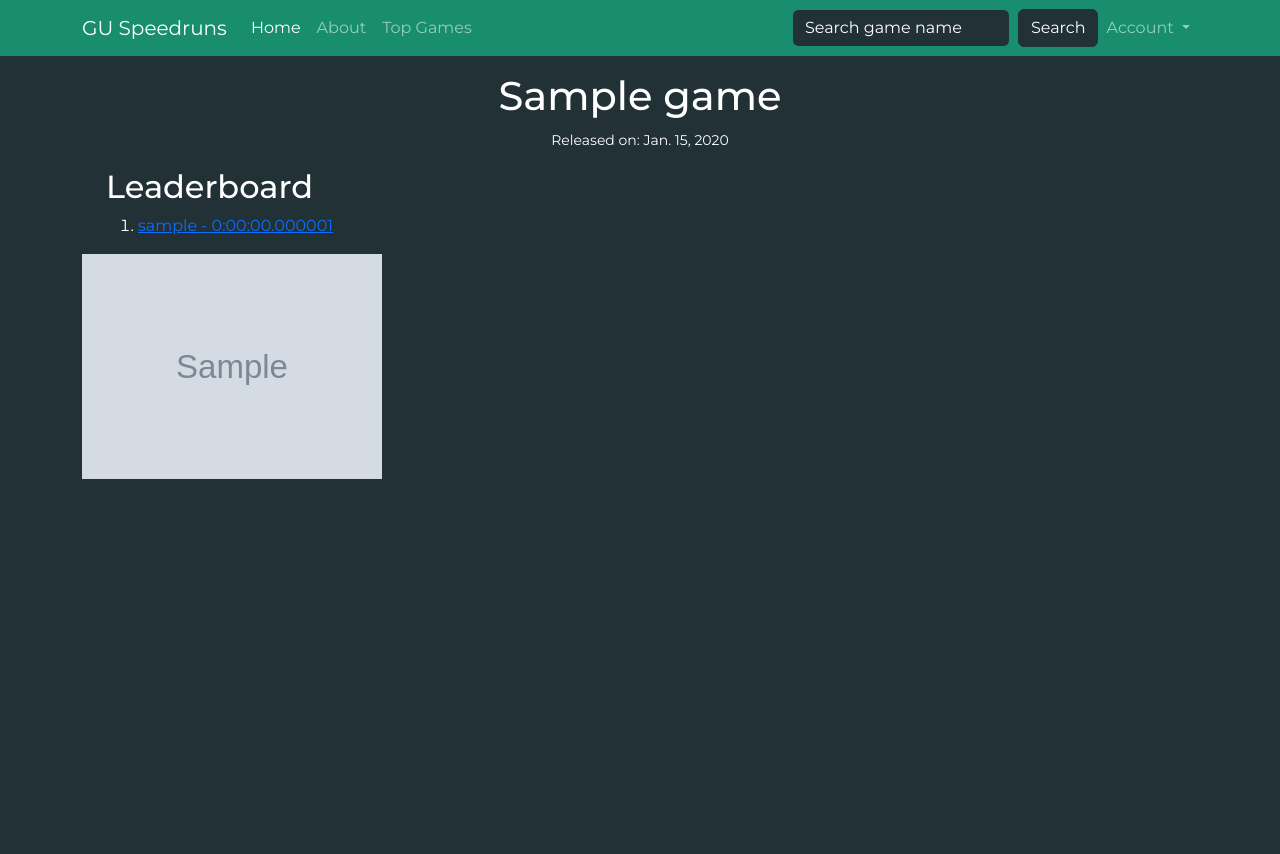
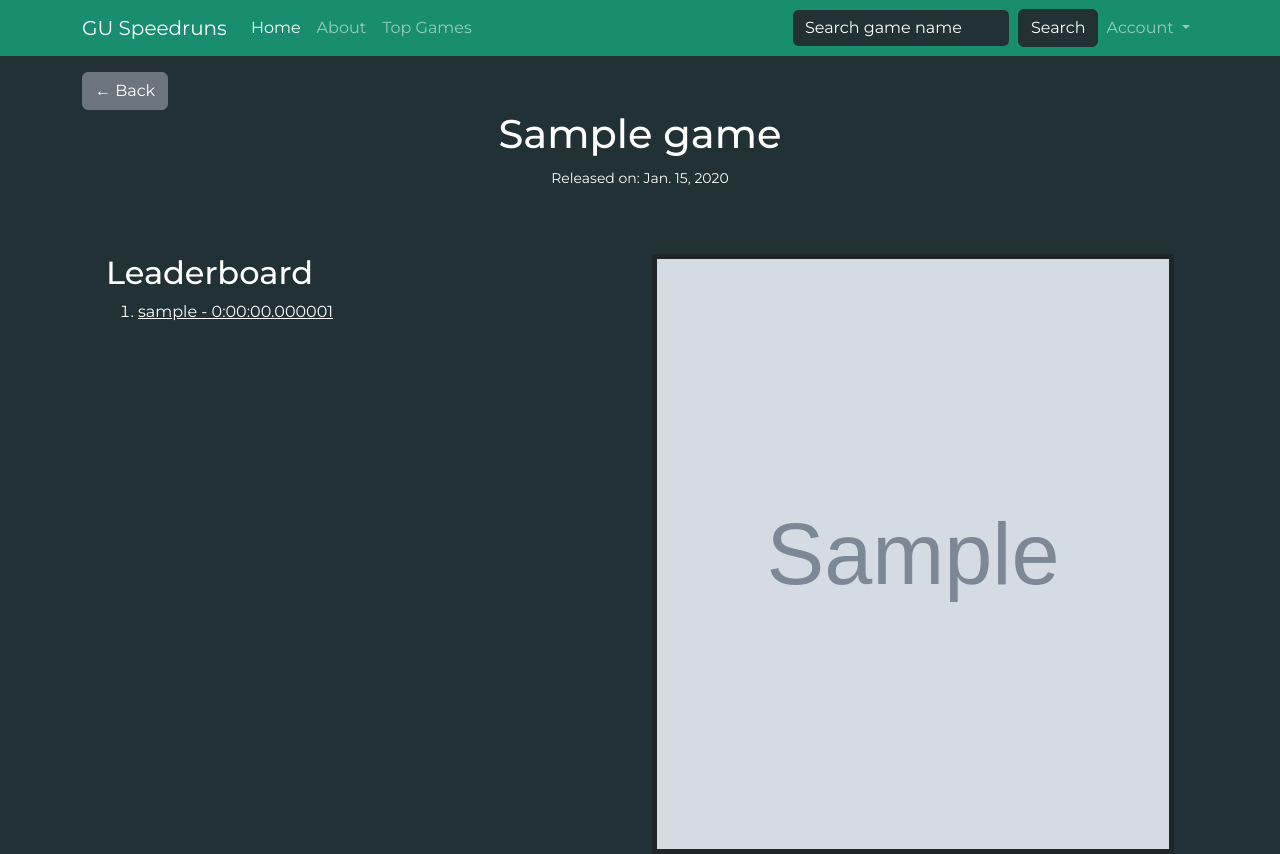
Before and after one commit to JasperHayes/WAD9E, a Django app: a page that uses templates/GUSpeedruns/game.html in a window 1280 px wide. Before the commit the page ends 479 px from the top, so only its background shows below. Run offline with Django 3.2, Linux system fonts and the light colour scheme; tables that the repository leaves empty hold one stand-in row (values such as "Sample post"); grey boxes marked "Sample" are stand-in pictures.

Commit message:
game page updated with css

```diff
--- a/GUSpeedruns/static/GUSpeedruns/styles.css
+++ b/GUSpeedruns/static/GUSpeedruns/styles.css
@@ -37,6 +37,15 @@
     color: white;
 }
 
+.game-img{
+    width: 100%;
+    height: 600px;
+    object-fit: cover;
+}
+
+.hyperlink{
+    color: white;
+}
 nav{
     background-color: #188e6e;
 }
--- a/templates/GUSpeedruns/game.html
+++ b/templates/GUSpeedruns/game.html
@@ -5,13 +5,16 @@
 {% endblock %}
 
 {% block body_block %}
-<div class="header text-center pt-3">
+
+<div class="container pt-3">
+    <a href="{% url 'GUSpeedruns:homepage'%}" class="btn btn-secondary">&larr; Back</a>
+</div>
+<div class="header text-center pt">
     <h1>{{ game.name }}</h1>
     <p><small>Released on: {{ game.date_released }}</small></p>
 </div>
 
-
-<div class="container">
+<div class="container pt-5">
     <div class="row align-items-start px-4">
         <div class="col-12 col-md-6">
             <h2>Leaderboard</h2>
@@ -20,7 +23,7 @@
                 <ol>
                     {% for run in runs%}
                         <li>
-                            <a href="{% url 'GUSpeedruns:show_run' game_name_slug=game_name_slug run_name_slug=run.slug_title %}">
+                            <a href="{% url 'GUSpeedruns:show_run' game_name_slug=game_name_slug run_name_slug=run.slug_title %}" class="hyperlink">
                             {{ run.user }} - {{ run.time }}
                             </a>
                         </li>
@@ -29,19 +32,20 @@
             {% else %}
                 <p>No runs available for this game.</p>
             {% endif %}
+            <div>
+                {% if user.is_authenticated %}
+                    <a href="{% url 'GUSpeedruns:add_run' game_name_slug=game_name_slug %}" class="btn btn-success mt-3">Add Run</a> <br />
+                {% endif %}
             </div>
         </div>
-    <div>
+        <div class="col-12 col-md-6 text-center">
             {% if game.image %}
-            <img src="{{ game.image.url }}" alt="{{ game.name }} image" style="max-width: 300px; height: auto;">
+                <img src="{{ game.image.url }}" alt="{{ game.name }} image" class="game-img border border-5 border-dark">
             {% else %}
                 <p>No image available for this game.</p>
             {% endif %}
             </div>
-    <div>
-        {% if user.is_authenticated %}
-            <a href="{% url 'GUSpeedruns:add_run' game_name_slug=game_name_slug %}">Add Run</a> <br />
-        {% endif %}
+        </div>
     </div>
 </div>
 {% endblock %}
--- a/templates/GUSpeedruns/homepage.html
+++ b/templates/GUSpeedruns/homepage.html
@@ -45,7 +45,7 @@
             </div>
         </div>
 
-        <div class="pagination">
+        <div class="pagination p-3">
             {% if page_obj.has_previous %}
                 <a href="?{% if query %}q={{ query|urlencode }}&{% endif %}page=1">First</a>
                 <a href="?{% if query %}q={{ query|urlencode }}&{% endif %}page={{ page_obj.previous_page_number }}">Previous</a>
```
Lines whose indentation alone changed are shown as unchanged.
